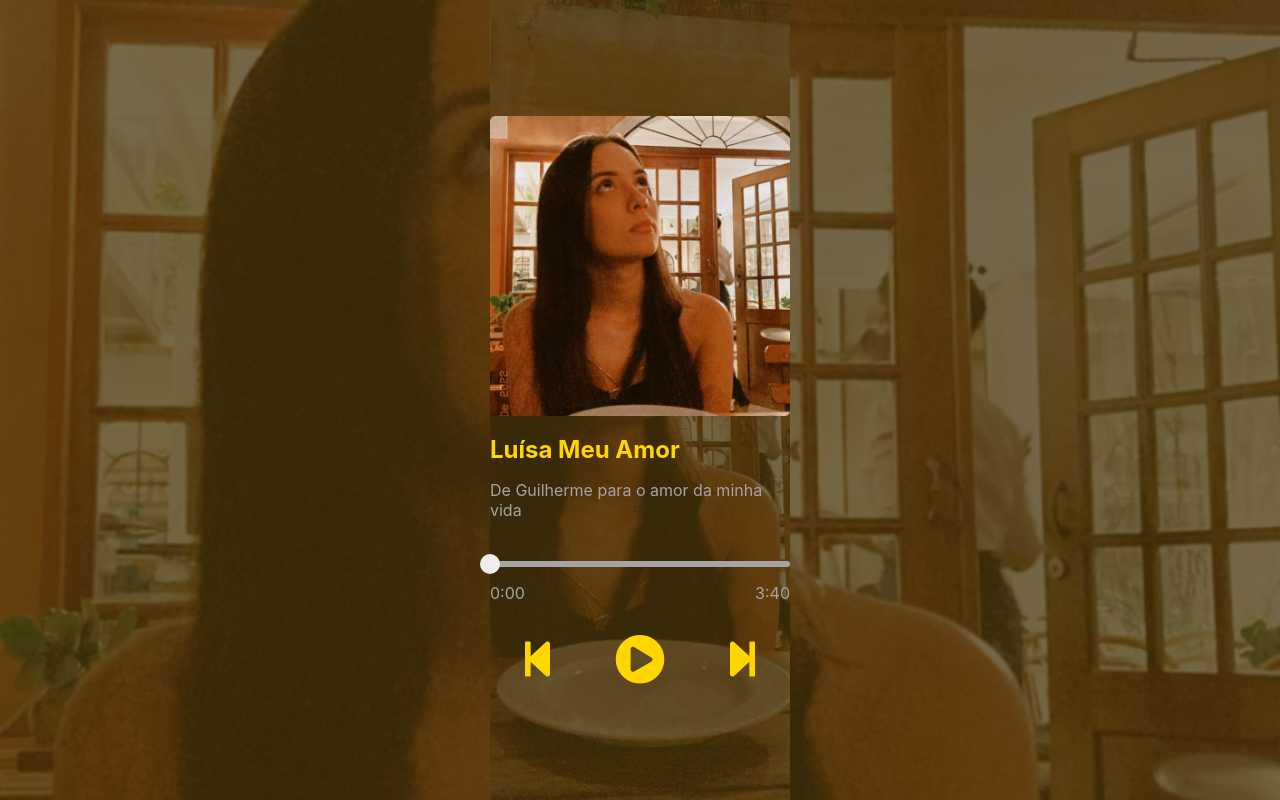
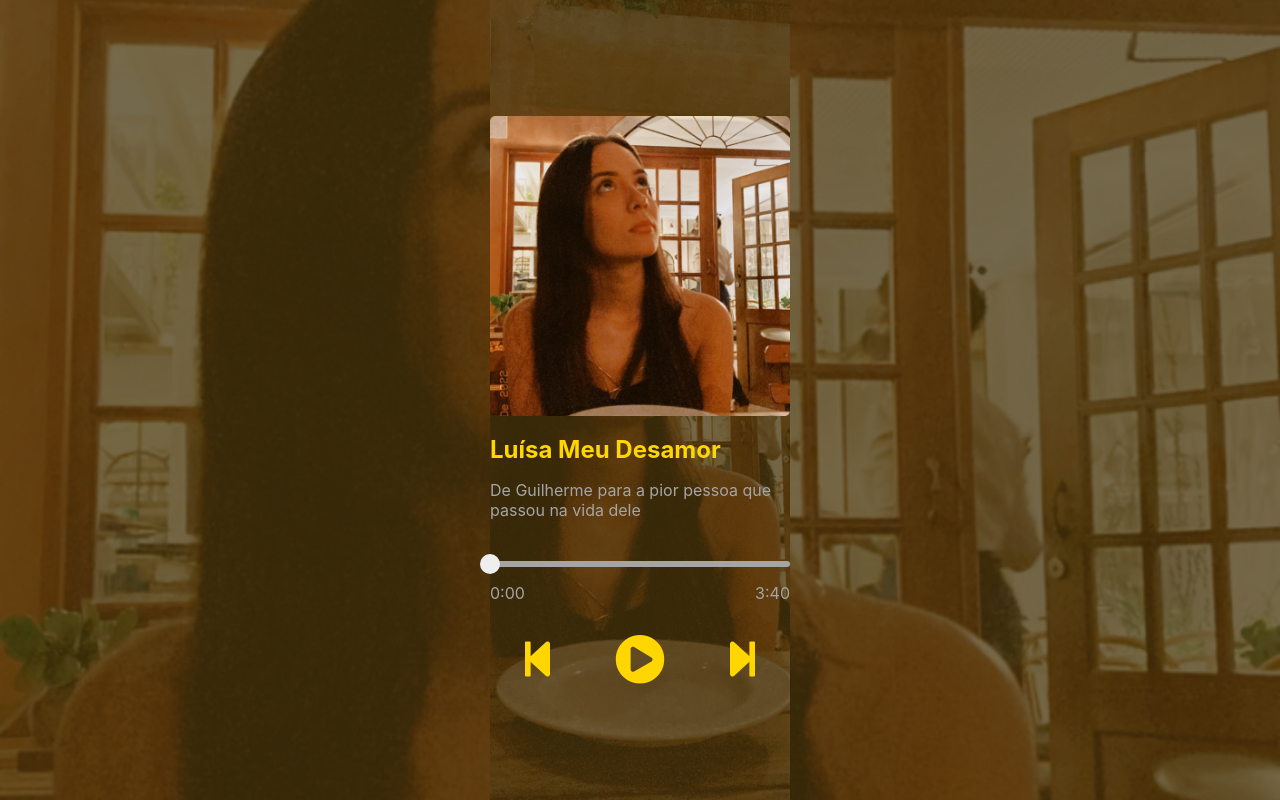
Before and after one commit to duquexote/luisameuamor, a plain HTML site: page index.html in a window 1280 px wide. Drawn offline with Linux system fonts and the light colour scheme.

Commit message:
Update index.html

```diff
--- a/index.html
+++ b/index.html
@@ -9,13 +9,13 @@
     <link rel="preconnect" href="https://fonts.gstatic.com" crossorigin>
     <link href="https://fonts.googleapis.com/css2?family=Montserrat&display=swap" rel="stylesheet">
     <link rel="stylesheet" href="style.css">
-    <title>Luísa Meu Amor</title>
+    <title>Luísa Meu Desamor</title>
 </head>
 <body>
     <img src="imagens/capa.png">
     <div class="descricao">
-        <h2>Luísa Meu Amor</h2>
-        <p>De Guilherme para o amor da minha vida</p>
+        <h2>Luísa Meu Desamor</h2>
+        <p>De Guilherme para a pior pessoa que passou na vida dele</p>
     </div>
     <div class="duracao">
         <div class="barra">
```
